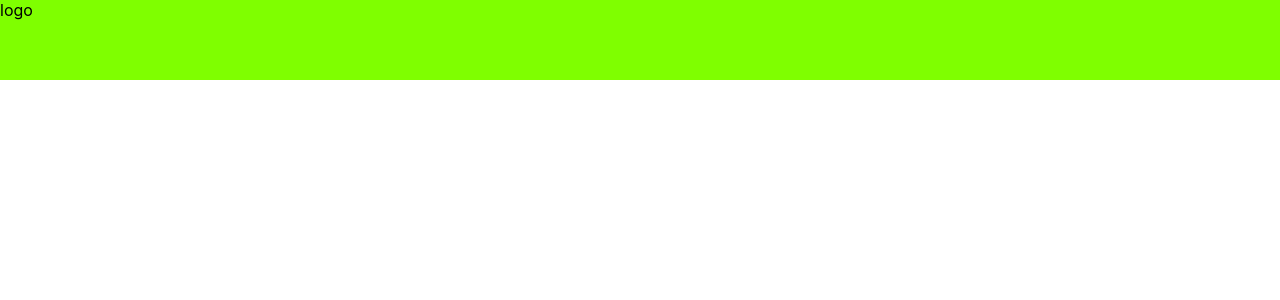
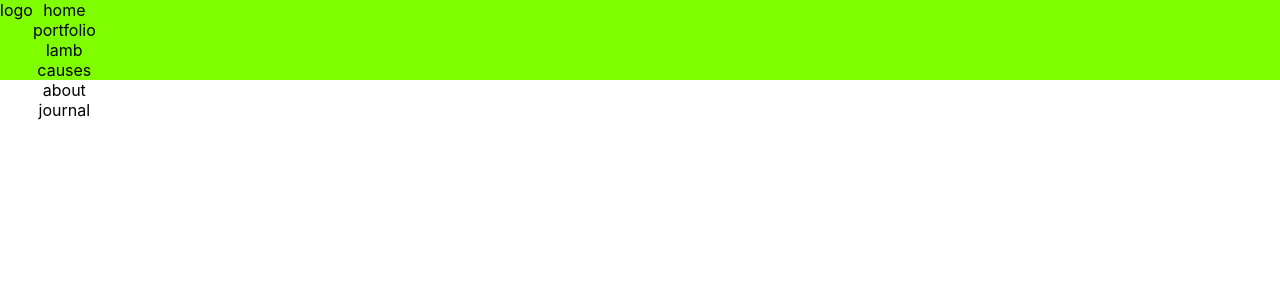
Before and after one commit to cyberstizz/charleslambjr, a React (Create React App) app: page / in a window 1280 px wide. Shown: the top 300 px of the page. Built offline with nearby package versions, Linux system fonts and the light colour scheme.

Commit message:
simply added the title of each nav options in plain text

```diff
--- a/src/App.js
+++ b/src/App.js
@@ -7,12 +7,12 @@ function App() {
 
     <div className="logo">logo</div>
     <div className="navOptions">
-    <div className="home"></div>
-    <div className="portfolio"></div>
-    <div className="lamb"></div>
-    <div className="causes"></div>
-    <div className="about"></div>
-    <div className="journal"></div>
+    <div className="home">home</div>
+    <div className="portfolio">portfolio</div>
+    <div className="lamb">lamb</div>
+    <div className="causes">causes</div>
+    <div className="about">about</div>
+    <div className="journal">journal</div>
 
     </div>
 
```
